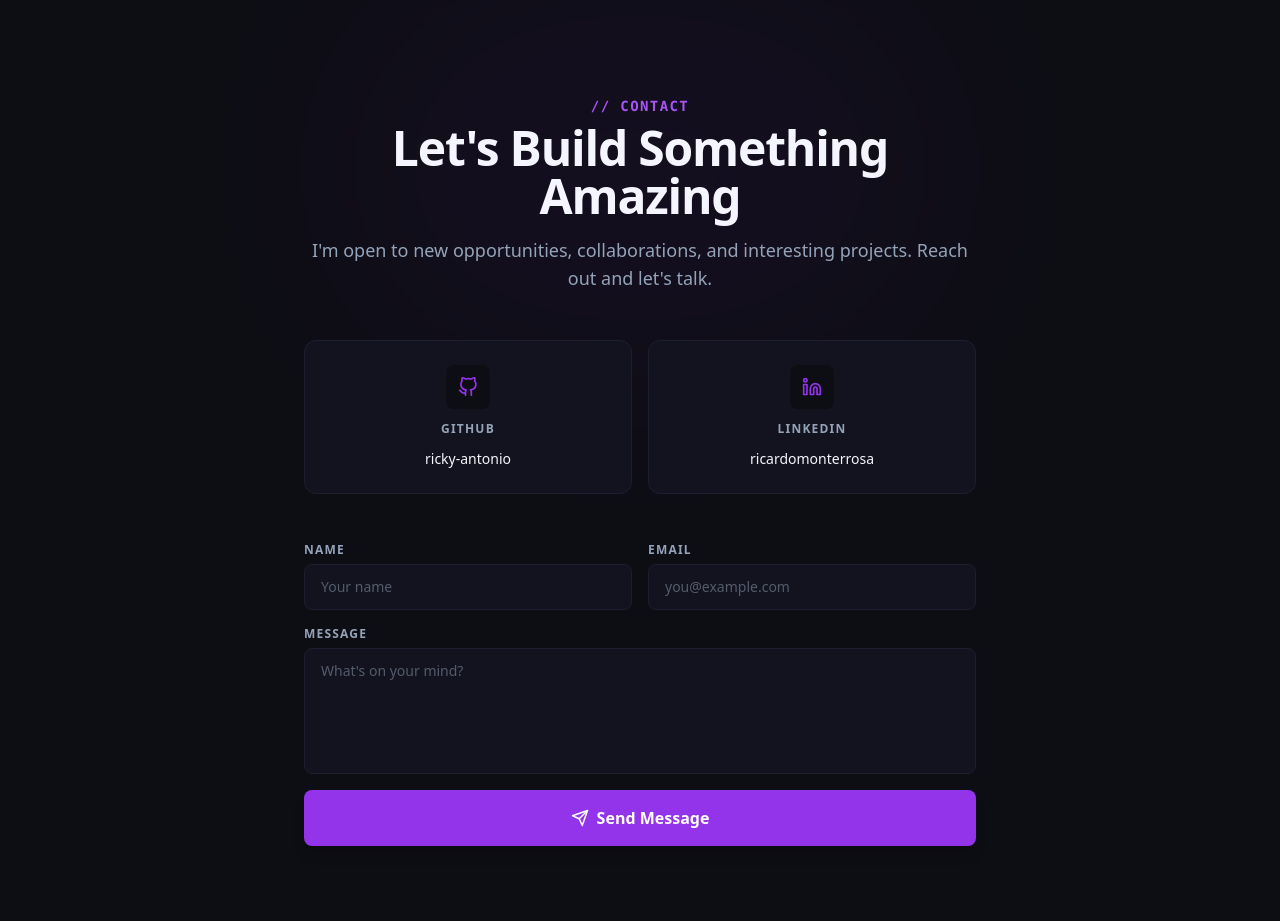
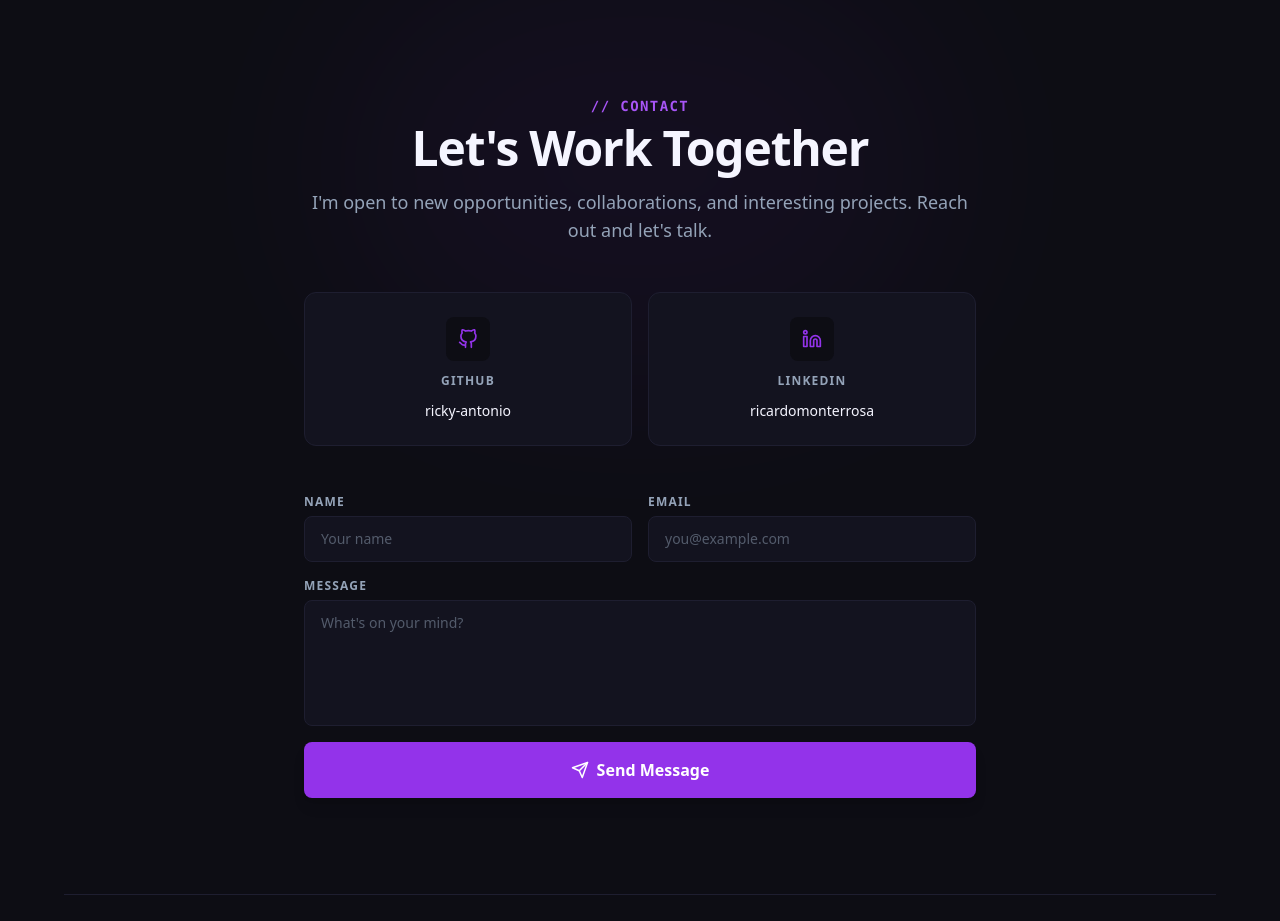
Before and after one commit to ricky-antonio/rickycodes-portfolio, a Next.js app: page / in a window 1280 px wide. Shown: the part 6000-6921 px from the top of the page. Built offline with nearby package versions, Linux system fonts and the light colour scheme; no server answers.

Commit message:
Update contact heading

```diff
--- a/src/components/sections/Contact.tsx
+++ b/src/components/sections/Contact.tsx
@@ -21,7 +21,7 @@ export function Contact() {
             // Contact
           </p>
           <h2 className="fade-up mb-4 text-4xl font-extrabold tracking-tight text-fg sm:text-5xl" style={{ transitionDelay: "50ms" }}>
-            Let&apos;s Build Something Amazing
+            Let&apos;s Work Together
           </h2>
           <p className="fade-up mb-12 text-lg text-muted" style={{ transitionDelay: "100ms" }}>
             I&apos;m open to new opportunities, collaborations, and interesting projects.
```
